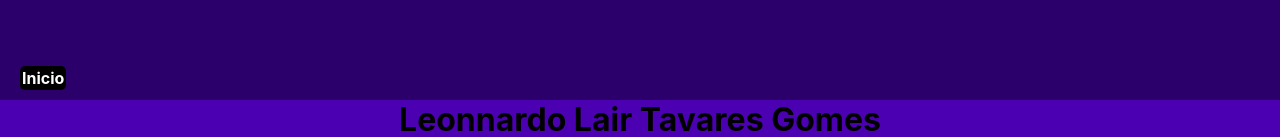
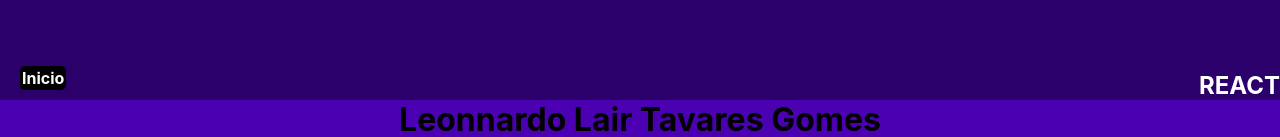
Before and after one commit to Noarito0316/noarito0316.github.io, a React (Create React App) app: page / in a window 1280 px wide. Shown: the top 137 px of the page. Built offline with nearby package versions, Linux system fonts and the light colour scheme.

Commit message:
React Convertion FIXES

```diff
--- a/package.json
+++ b/package.json
@@ -2,7 +2,7 @@
   "name": "leolairport",
   "version": "0.1.0",
   "private": true,
-  "homepage": "http://noarito0316.github.io/noarito0316.github.io",
+  "homepage": "http://noarito0316.github.io/",
   "dependencies": {
     "@testing-library/jest-dom": "^5.11.4",
     "@testing-library/react": "^11.1.0",
--- a/src/pages/Home.js
+++ b/src/pages/Home.js
@@ -7,6 +7,7 @@ class Home extends React.Component {
 <body>
     <header>
         <div id="home"><a target="" href="https://noarito0316.github.io">Inicio</a></div>
+        <h2>REACT</h2>
     </header>
     <h1 id="inicio">Leonnardo Lair Tavares Gomes</h1>
 
```
Also changed, not shown: index.html (renamed from index.txt).
